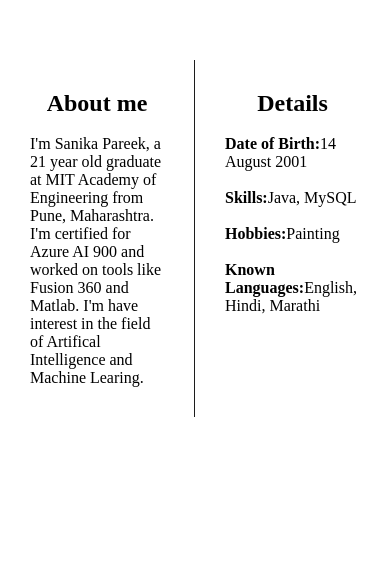
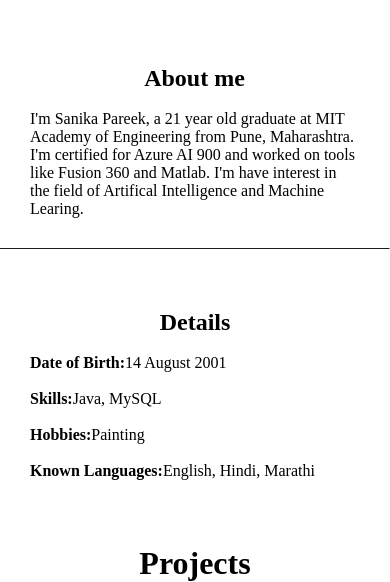
Before and after one commit to sanikapareek-contentstack/sanika-portfolio, a plain HTML site: page index.html in a window 390 px wide. Shown: the part 491-1073 px from the top of the page. Before the commit the page ends 908 px from the top, so only its background shows below. Drawn offline with Linux system fonts and the light colour scheme.

Commit message:
Added responsiveness to profile

```diff
--- a/index.html
+++ b/index.html
@@ -48,5 +48,14 @@
         </div>
     </div>
 
+    <h1 class="project-heading">Projects</h1>
+    <div class="project">
+        <div class="project-cards">
+
+
+        </div>
+
+    </div>
+
 </body>
 </html>
--- a/style/style.css
+++ b/style/style.css
@@ -30,12 +30,12 @@
     margin: 0 auto;
 }
 
-.profile-heading{
-    margin-top: 30px;
+.profile-heading, .project-heading{
+    margin-top: 35px;
     text-align: center;
 }
 .profile{
-    margin-top: 30px;
+    margin-top: 20px;
     text-align: center;
     display: flex;
 }
@@ -43,7 +43,7 @@
 .aboutme{
     width: 50vw;
     padding: 30px;
-    margin-top: 50px;
+    margin-top: 30px;
     border-right: 1px solid rgb(28, 28, 28);
 }
 .aboutme p, .details p{
@@ -53,11 +53,18 @@
 .details{
     width: 50vw;
     padding: 30px;
-    margin-top: 50px;
+    margin-top: 30px;
 }
 
+.project{
+    display: flex;
+}
 
-@media screen and (max-width:400px) {
+.project-cards{
+
+}
+
+@media screen and (max-width:450px) {
     .header h2{
         font-size: 1rem;
     }
@@ -65,4 +72,16 @@
         width: 180px;
         height: 180px;
     }
+    .profile{
+        flex-direction: column;
+        justify-items: center;
+    }
+    .aboutme{
+        border-bottom: 1px solid rgb(28, 28, 28);
+        border-right: 1px solid white;
+        text-align: center;
+    }
+    .aboutme,.details{
+        width: 100vw;
+    }
 }
```
